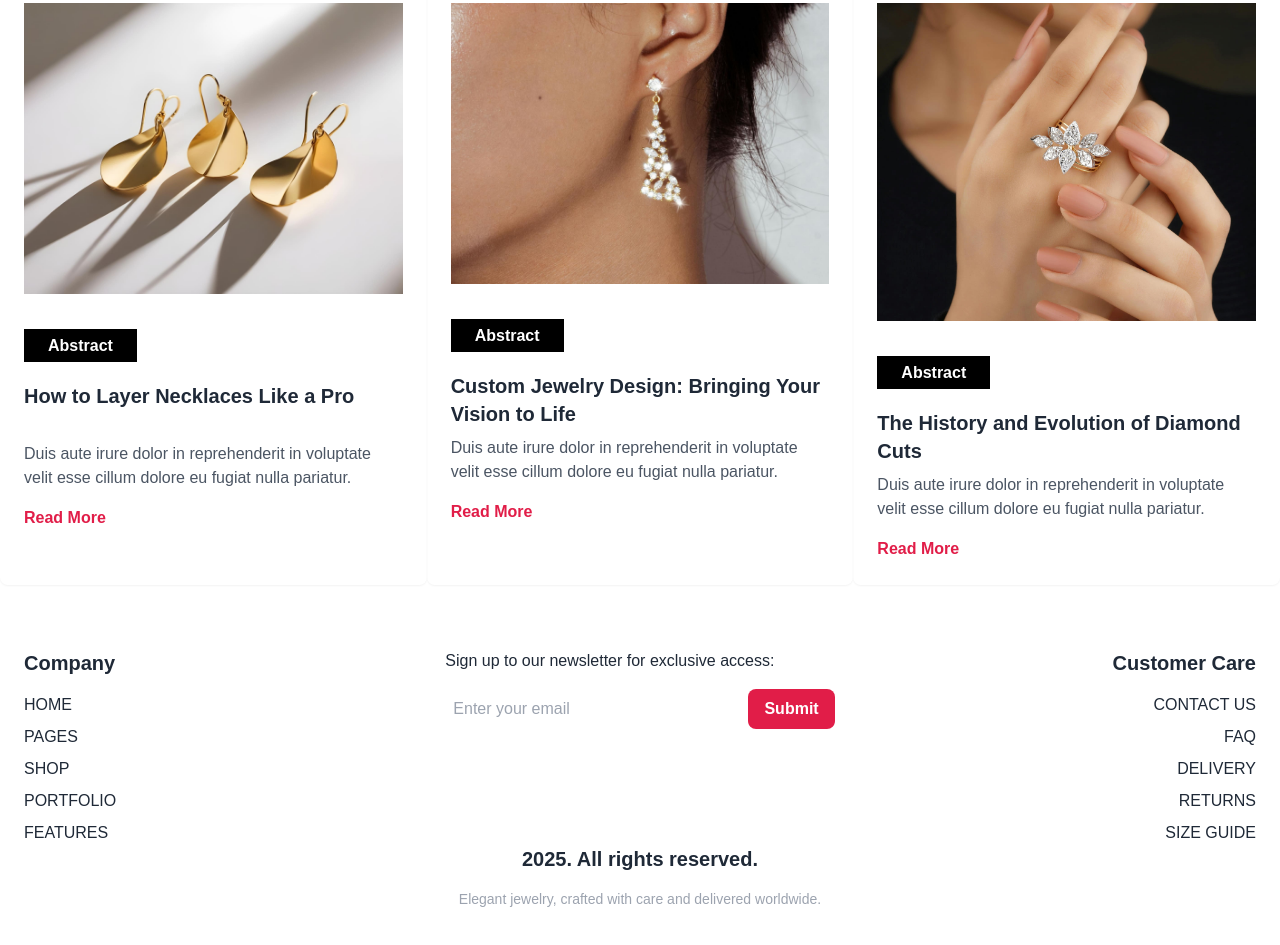
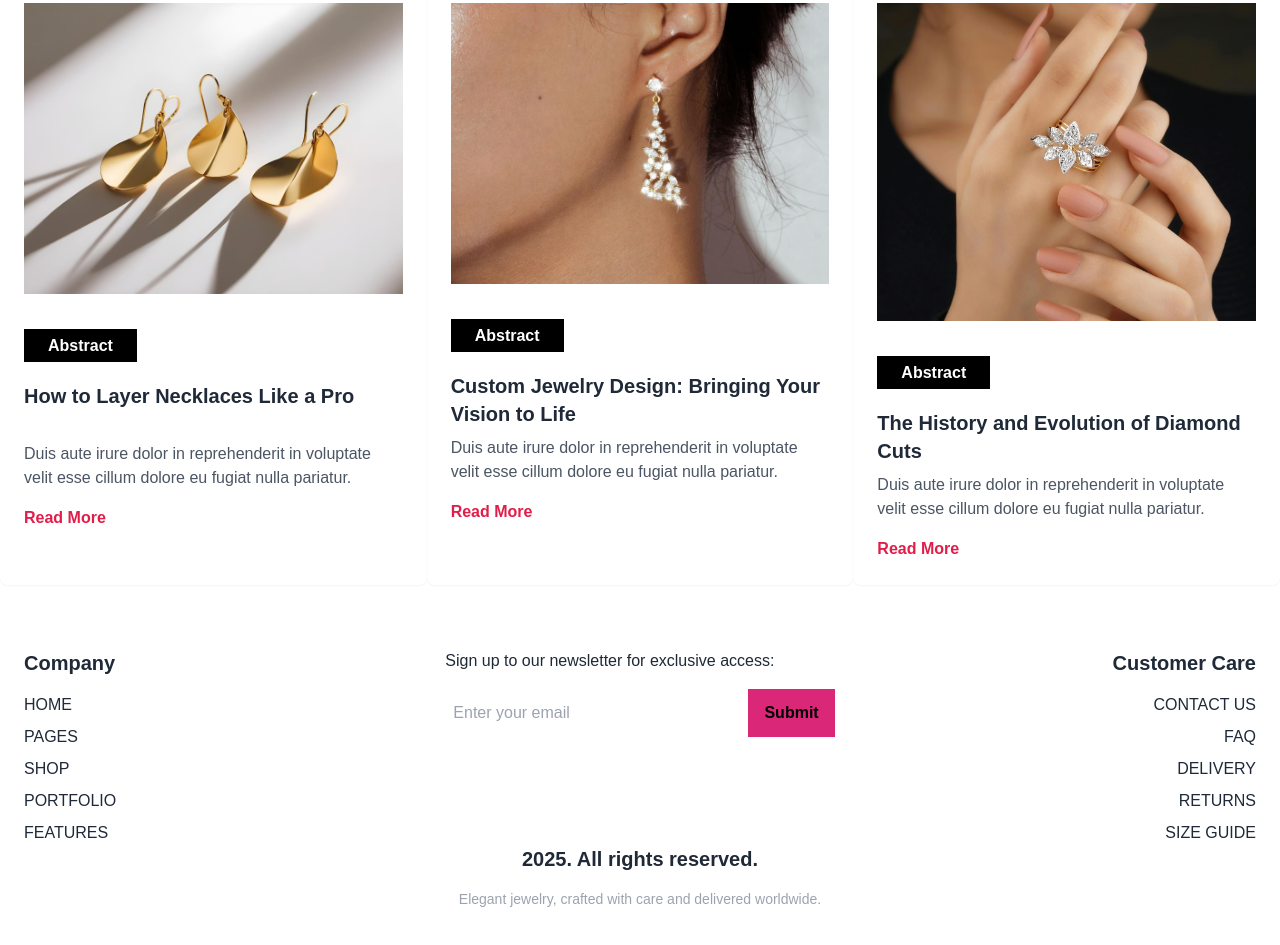
Before and after one commit to sagarkhunt/tattasvi-html, a plain HTML site: page index.html in a window 1280 px wide. Shown: the part 5129-6074 px from the top of the page. Drawn offline with nearby package versions, Linux system fonts and the light colour scheme; a web font is replaced by a local one.

Commit message:
changes in index file

```diff
--- a/index.html
+++ b/index.html
@@ -48,7 +48,7 @@
 </div>
   <!-- Header / Navbar -->
 <header class="bg-white shadow">
-  <div class="container mx-auto  sm:text-sm md:text-base lg:text-xl md:w-auto md:text-right px-6 py-4 flex items-center justify-between items-center">
+  <div class="container mx-auto sm:text-sm md:text-base lg:text-xl md:w-auto md:text-right px-6 py-4 flex items-center justify-between items-center">
     <nav>
     <!-- Hamburger Button (Mobile) -->
       <button id="menu-btn" class="sm:hidden block text-3xl">
@@ -644,7 +644,7 @@ Exquisite Jewelry</h3>
     <button id="prevBtn" class="absolute top-1/2 left-2 -translate-y-1/2
             bg-black/50 text-white px-3 py-1 rounded">‹</button>
 
-    <button id="nextBtn" class="absolute top-1/2 right-2 -translate-y-1/2
+    <button id="nextBtn" class=" absolute top-1/2 right-2 -translate-y-1/2
             bg-black/50 text-white px-3 py-1 rounded">›</button>
 </div>
 </section>
@@ -752,8 +752,8 @@ Exquisite Jewelry</h3>
        <div>
             <p class="mb-4">Sign up to our newsletter for exclusive access:</p>
         <form class="flex flex-col sm:flex-row gap-2">
-          <input type="email" placeholder="Enter your email" class="p-2 rounded-lg text-gray-900 flex-1">
-          <button type="submit" class="bg-rose-600 hover:bg-rose-500 text-white font-semibold px-4 py-2 rounded-lg">Submit</button>
+          <input type="email" placeholder="Enter your email" class="p-2 rounded-lg text-gray-900 flex-1"><br>
+         <br><button type="submit" class="bg-pink-600 hover:bg-rose-500 text-black font-semibold px-4 py-2">Submit</button>
         </form>
       </div>
       <!-- Pages -->
```
